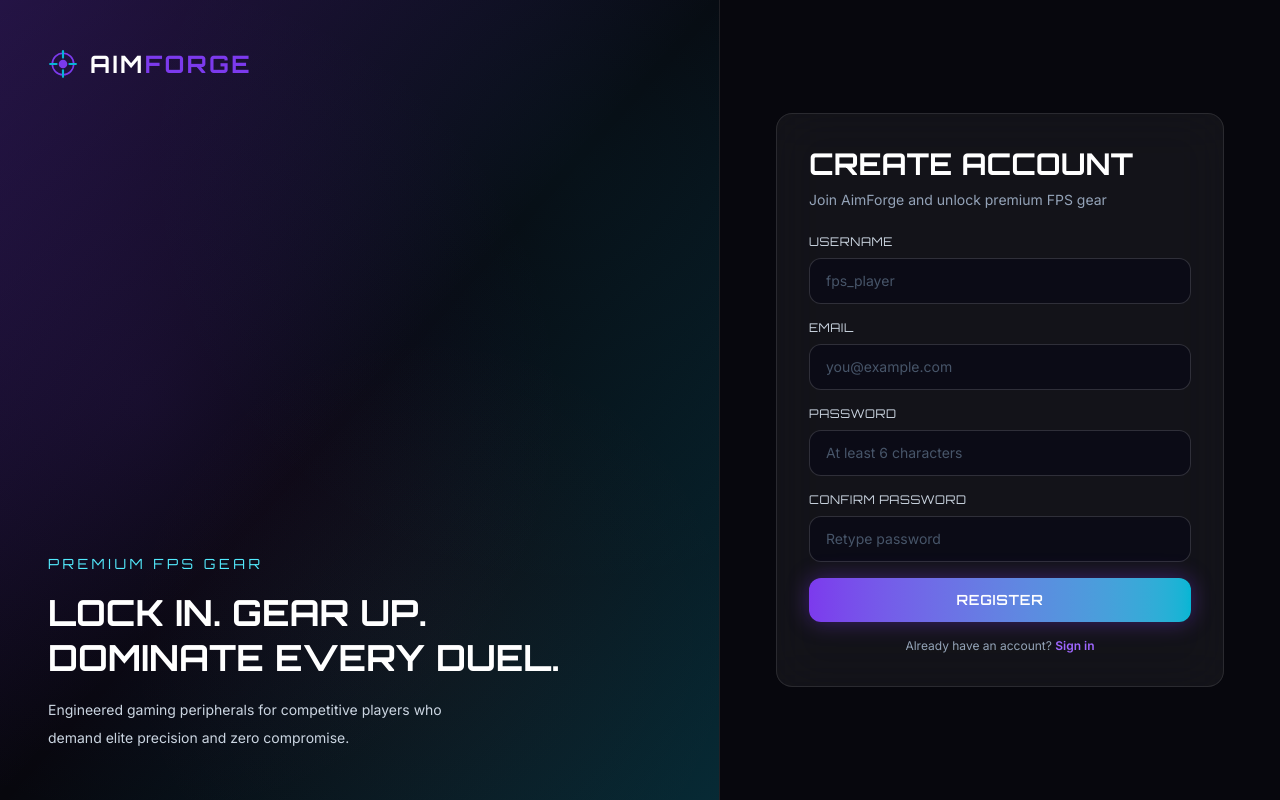
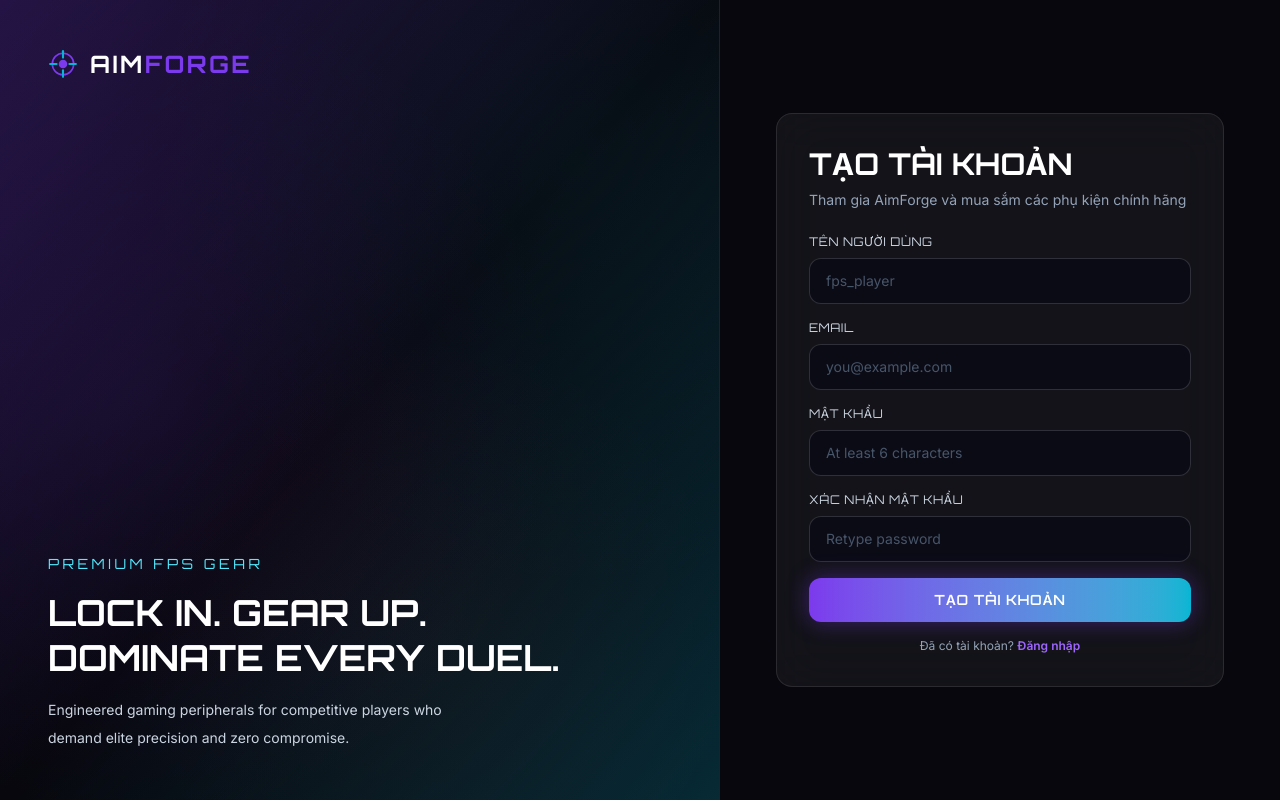
Before and after one commit to LeGiaUy/aim-forge, a React (Vite) app in the folder frontend/: page /register in a window 1280 px wide. Built offline with nearby package versions, Linux system fonts and the light colour scheme.

Commit message:
change label name

```diff
--- a/frontend/src/components/LoginForm.jsx
+++ b/frontend/src/components/LoginForm.jsx
@@ -94,7 +94,7 @@ export default function LoginForm() {
       )}
 
       <Input
-        label_text='Email or username'
+        label_text='Email hoặc tên đăng nhập'
         name='identifier'
         value={form_state.identifier}
         onChange={handleChange}
@@ -104,12 +104,12 @@ export default function LoginForm() {
 
       <div className='relative'>
         <Input
-          label_text='Password'
+          label_text='Mật khẩu'
           name='password'
           value={form_state.password}
           onChange={handleChange}
           type={is_password_open ? 'text' : 'password'}
-          placeholder='Enter your password'
+          placeholder='Nhập mật khẩu của bạn'
           autoComplete='current-password'
           class_name='pr-11'
         />
@@ -131,20 +131,20 @@ export default function LoginForm() {
           onChange={handleChange}
           className='h-4 w-4 rounded border-white/20 bg-transparent text-[#7c3aed] accent-[#7c3aed]'
         />
-        Remember me
+        Ghi nhớ tài khoản
       </label>
 
       <Button type='submit' loading={is_loading}>
-        Login
+        Đăng nhập
       </Button>
 
       <p className='text-center text-xs text-[#94a3b8]'>
-        No account yet?{' '}
+        Chưa có tài khoản?{' '}
         <Link
           to='/register'
           className='font-semibold text-[#9f67ff] transition hover:text-cyan-300'
         >
-          Create account
+          Tạo tài khoản
         </Link>
       </p>
     </form>
--- a/frontend/src/components/RegisterForm.jsx
+++ b/frontend/src/components/RegisterForm.jsx
@@ -88,7 +88,7 @@ export default function RegisterForm() {
       )}
 
       <Input
-        label_text='Username'
+        label_text='Tên người dùng'
         name='username'
         value={form_state.username}
         onChange={handleChange}
@@ -106,7 +106,7 @@ export default function RegisterForm() {
       />
 
       <Input
-        label_text='Password'
+        label_text='Mật khẩu'
         name='password'
         type='password'
         value={form_state.password}
@@ -116,7 +116,7 @@ export default function RegisterForm() {
       />
 
       <Input
-        label_text='Confirm password'
+        label_text='Xác nhận mật khẩu'
         name='confirm_password'
         type='password'
         value={form_state.confirm_password}
@@ -126,16 +126,16 @@ export default function RegisterForm() {
       />
 
       <Button type='submit' loading={is_loading} disabled={has_form_error}>
-        Register
+        Tạo tài khoản
       </Button>
 
       <p className='text-center text-xs text-[#94a3b8]'>
-        Already have an account?{' '}
+        Đã có tài khoản?{' '}
         <Link
           to='/login'
           className='font-semibold text-[#9f67ff] transition hover:text-cyan-300'
         >
-          Sign in
+          Đăng nhập
         </Link>
       </p>
     </form>
--- a/frontend/src/pages/LoginPage.jsx
+++ b/frontend/src/pages/LoginPage.jsx
@@ -4,8 +4,8 @@ import LoginForm from '../components/LoginForm.jsx'
 export default function LoginPage() {
   return (
     <AuthLayout
-      title_text='Welcome back'
-      subtitle_text='Sign in to continue your AimForge setup'
+      title_text='Chào mừng trở lại'
+      subtitle_text='Đăng nhập để tiếp tục sử dụng AimForge'
     >
       <LoginForm />
     </AuthLayout>
--- a/frontend/src/pages/RegisterPage.jsx
+++ b/frontend/src/pages/RegisterPage.jsx
@@ -4,8 +4,8 @@ import RegisterForm from '../components/RegisterForm.jsx'
 export default function RegisterPage() {
   return (
     <AuthLayout
-      title_text='Create account'
-      subtitle_text='Join AimForge and unlock premium FPS gear'
+      title_text='Tạo tài khoản'
+      subtitle_text='Tham gia AimForge và mua sắm các phụ kiện chính hãng'
     >
       <RegisterForm />
     </AuthLayout>
--- a/frontend/src/pages/admin/discounts/components/DiscountForm.jsx
+++ b/frontend/src/pages/admin/discounts/components/DiscountForm.jsx
@@ -40,10 +40,10 @@ export default function DiscountForm({
       list.push('Thời gian kết thúc nhỏ hơn thời gian bắt đầu')
     }
     if (scope_mode === 'products' && form.product_ids.length === 0) {
-      list.push('Scope products đang rỗng')
+      list.push('Phạm vi sản phẩm đang rỗng')
     }
     if (scope_mode === 'variants' && form.variant_ids.length === 0) {
-      list.push('Scope variants đang rỗng')
+      list.push('Phạm vi biến thể đang rỗng')
     }
     if (Number(form.min_final_price || 0) <= 0) {
       list.push('Giá tối thiểu nên lớn hơn 0 để tránh final price bằng 0')
@@ -64,7 +64,7 @@ export default function DiscountForm({
       </h2>
       <form onSubmit={on_submit} className='space-y-5'>
         <div className='rounded-xl border border-white/10 p-4'>
-          <h3 className='mb-3 text-sm font-semibold text-white'>Basic Info</h3>
+          <h3 className='mb-3 text-sm font-semibold text-white'>Thông tin cơ bản</h3>
           <div className='grid grid-cols-1 gap-3 md:grid-cols-4'>
             <input
               value={form.name}
@@ -72,8 +72,8 @@ export default function DiscountForm({
                 set_form(prev => ({ ...prev, name: event.target.value }))
               }
               className='admin-input'
-              placeholder='Tên campaign'
-              aria-label='Tên campaign'
+              placeholder='Tên chiến dịch'
+              aria-label='Tên chiến dịch'
             />
             <select
               value={form.type}
@@ -105,16 +105,16 @@ export default function DiscountForm({
                   set_form(prev => ({ ...prev, is_active: event.target.checked }))
                 }
               />
-              Active
+              Active (Đang chạy)
             </label>
           </div>
         </div>
 
         <div className='rounded-xl border border-white/10 p-4'>
-          <h3 className='mb-3 text-sm font-semibold text-white'>Schedule</h3>
+          <h3 className='mb-3 text-sm font-semibold text-white'>Lịch trình</h3>
           <div className='grid grid-cols-1 gap-3 md:grid-cols-3'>
             <div>
-              <label className='admin-label'>Start</label>
+              <label className='admin-label'>Bắt đầu</label>
               <input
                 type='datetime-local'
                 value={form.start_at}
@@ -125,7 +125,7 @@ export default function DiscountForm({
               />
             </div>
             <div>
-              <label className='admin-label'>End</label>
+              <label className='admin-label'>Kết thúc</label>
               <input
                 type='datetime-local'
                 value={form.end_at}
@@ -136,7 +136,7 @@ export default function DiscountForm({
               />
             </div>
             <div>
-              <label className='admin-label'>Status</label>
+              <label className='admin-label'>Trạng thái</label>
               <div className='rounded-lg border border-white/10 bg-white/[0.02] px-3 py-2 text-sm text-cyan-300'>
                 {schedule_status}
               </div>
@@ -145,7 +145,7 @@ export default function DiscountForm({
         </div>
 
         <div className='rounded-xl border border-white/10 p-4'>
-          <h3 className='mb-3 text-sm font-semibold text-white'>Scope</h3>
+          <h3 className='mb-3 text-sm font-semibold text-white'>Phạm vi</h3>
           <div className='mb-3 flex items-center gap-2'>
             <button
               type='button'
@@ -156,7 +156,7 @@ export default function DiscountForm({
                   : 'bg-white/5 text-[#cbd5e1]'
               }`}
             >
-              Entire products
+              Tất cả sản phẩm
             </button>
             <button
               type='button'
@@ -167,7 +167,7 @@ export default function DiscountForm({
                   : 'bg-white/5 text-[#cbd5e1]'
               }`}
             >
-              Specific variants
+              Biến thể
             </button>
           </div>
 
--- a/frontend/src/pages/admin/discounts/components/DiscountTable.jsx
+++ b/frontend/src/pages/admin/discounts/components/DiscountTable.jsx
@@ -44,19 +44,19 @@ export default function DiscountTable({
         <thead className='border-b border-white/10 bg-white/5'>
           <tr>
             <th className='px-4 py-3 text-left text-xs font-semibold uppercase tracking-wider text-[#94a3b8]'>
-              Campaign
+              Chiến dịch
             </th>
             <th className='px-4 py-3 text-left text-xs font-semibold uppercase tracking-wider text-[#94a3b8]'>
-              Value
+              Giá trị
             </th>
             <th className='px-4 py-3 text-left text-xs font-semibold uppercase tracking-wider text-[#94a3b8]'>
-              Scope
+              Phạm vi
             </th>
             <th className='px-4 py-3 text-left text-xs font-semibold uppercase tracking-wider text-[#94a3b8]'>
-              Status
+              Trạng thái
             </th>
             <th className='px-4 py-3 text-right text-xs font-semibold uppercase tracking-wider text-[#94a3b8]'>
-              Actions
+              Thao tác
             </th>
           </tr>
         </thead>
@@ -70,7 +70,7 @@ export default function DiscountTable({
           ) : rows.length === 0 ? (
             <tr>
               <td colSpan={5} className='px-4 py-12 text-center text-[#64748b]'>
-                Chưa có chương trình giảm giá
+                Chưa có chiến dịch khuyến mãi
               </td>
             </tr>
           ) : (
@@ -88,7 +88,7 @@ export default function DiscountTable({
                     {item.type === 'PERCENT' ? `${item.value}%` : `${item.value} VND`}
                   </td>
                   <td className='px-4 py-3 text-[#cbd5e1]'>
-                    {item.scope} • {(item.products?.length || 0) + (item.variants?.length || 0)} targets
+                    {item.scope} • {(item.products?.length || 0) + (item.variants?.length || 0)} mục
                   </td>
                   <td className='px-4 py-3'>
                     <span className={`rounded-full px-2 py-0.5 text-xs ${status_color[item.status] || status_color.inactive}`}>
@@ -131,7 +131,7 @@ export default function DiscountTable({
                     <td colSpan={5} className='bg-white/[0.02] px-4 py-3'>
                       <div className='grid grid-cols-1 gap-4 lg:grid-cols-2'>
                         <div>
-                          <p className='mb-1 text-xs font-semibold text-[#94a3b8]'>Products</p>
+                          <p className='mb-1 text-xs font-semibold text-[#94a3b8]'>Sản phẩm</p>
                           <div className='flex flex-wrap gap-1'>
                             {(item.products || []).map(p => (
                               <span key={p.product_id} className='rounded bg-cyan-500/15 px-2 py-0.5 text-xs text-cyan-200'>
@@ -141,7 +141,7 @@ export default function DiscountTable({
                           </div>
                         </div>
                         <div>
-                          <p className='mb-1 text-xs font-semibold text-[#94a3b8]'>Variants</p>
+                          <p className='mb-1 text-xs font-semibold text-[#94a3b8]'>Biến thể</p>
                           <div className='flex flex-wrap gap-1'>
                             {(item.variants || []).map(v => (
                               <span key={v.variant_id} className='rounded bg-fuchsia-500/15 px-2 py-0.5 text-xs text-fuchsia-200'>
```
